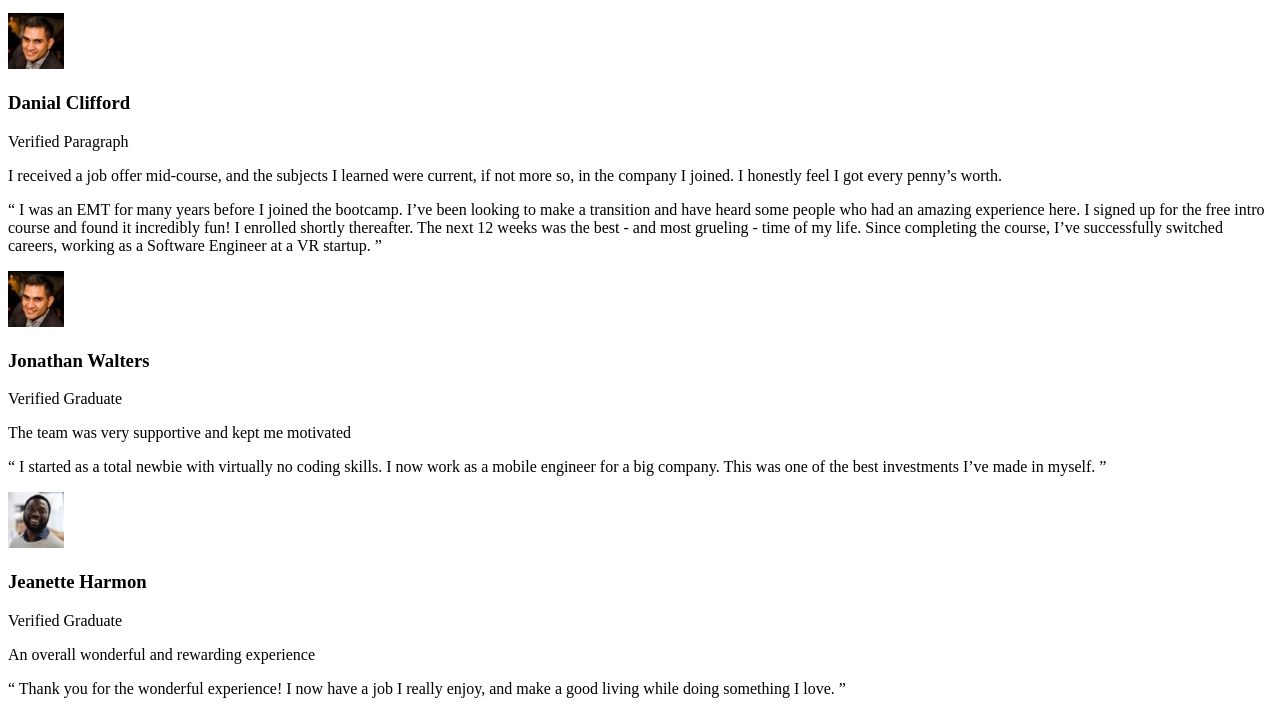
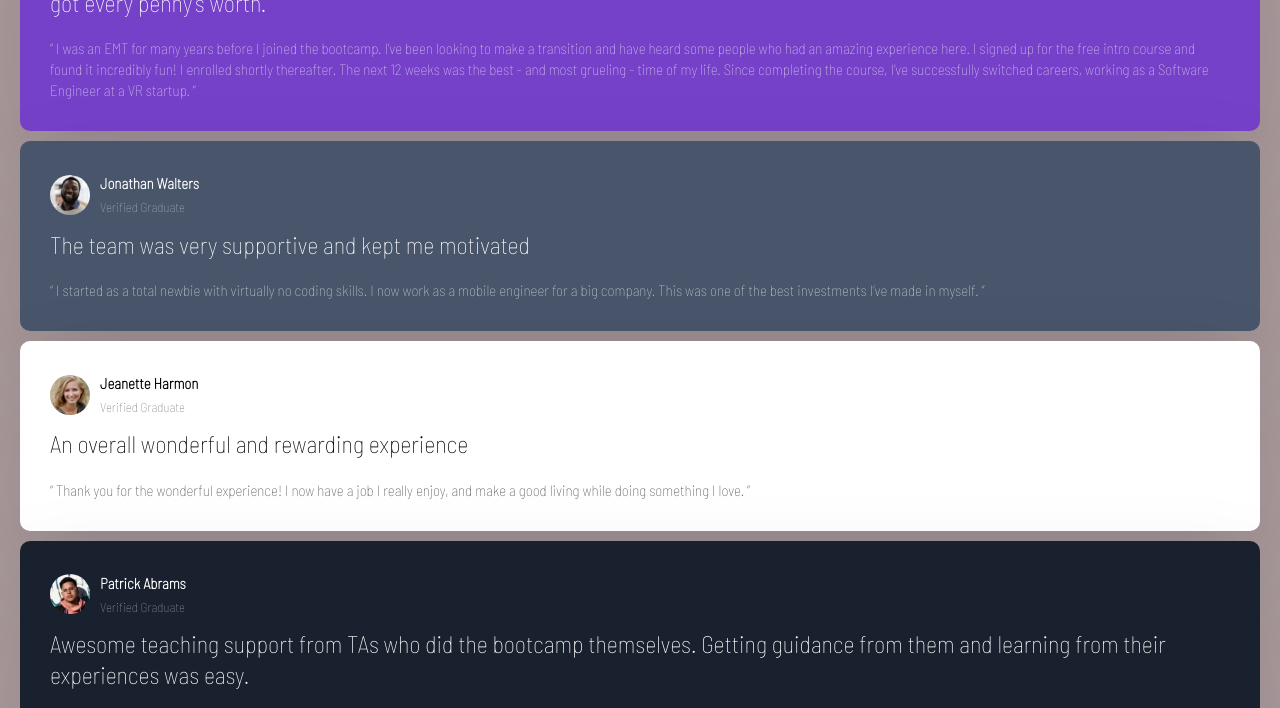
Before and after one commit to fathima-farhath/learning_grid, a plain HTML site: page testimonials-grid-section-main/index.html in a window 1280 px wide. Shown: the part 252-960 px from the top of the page. Drawn offline with Linux system fonts and the light colour scheme.

Commit message:
styled each div's in the index.html.

```diff
--- a/testimonials-grid-section-main/index.html
+++ b/testimonials-grid-section-main/index.html
@@ -5,9 +5,11 @@
   <meta name="viewport" content="width=device-width, initial-scale=1.0"> <!-- displays site properly based on user's device -->
 
   <link rel="icon" type="image/png" sizes="32x32" href="./images/favicon-32x32.png">
-
+  <link rel="stylesheet" href="style.css">
   <title>Frontend Mentor | [Challenge Name Here]</title>
-
+  <link rel="preconnect" href="https://fonts.googleapis.com">
+  <link rel="preconnect" href="https://fonts.gstatic.com" crossorigin>
+  <link href="https://fonts.googleapis.com/css2?family=Barlow+Semi+Condensed:wght@100&display=swap" rel="stylesheet">
   <!-- Feel free to remove these styles or customise in your own stylesheet 👍 -->
   <style>
     .attribution { font-size: 11px; text-align: center; }
@@ -16,7 +18,7 @@
 </head>
 <body>
  <div class="testimonials">
-  <div class="card car__bg-purple">
+  <div class="card card__bg-purple">
     <header class="card__header">
       <img src="images/image-daniel.jpg" alt="" class="card__img">
       <div>
@@ -38,31 +40,9 @@
 
     </p>
   </div>
-  <div class="card car__bg-purple">
+  <div class="card card__bg-grey">
     <header class="card__header">
-      <img src="images/image-daniel.jpg" alt="" class="card__img">
-      <div>
-        <h3>Danial Clifford</h3>
-        <p>Verified Paragraph</p>
-      </div>
-    </header>
-    <p class="card__lead">
-      I received a job offer mid-course, and the subjects I learned were current, if not more so,
-  in the company I joined. I honestly feel I got every penny’s worth.
-
-    </p>
-    <p class="card__quote">
-      “ I was an EMT for many years before I joined the bootcamp. I’ve been looking to make a
-  transition and have heard some people who had an amazing experience here. I signed up
-  for the free intro course and found it incredibly fun! I enrolled shortly thereafter.
-  The next 12 weeks was the best - and most grueling - time of my life. Since completing
-  the course, I’ve successfully switched careers, working as a Software Engineer at a VR startup. ”
-
-    </p>
-  </div>
-  <div class="card car__bg-purple">
-    <header class="card__header">
-      <img src="images/image-daniel.jpg" alt="" class="card__img">
+      <img src="images/image-jonathan.jpg" alt="" class="card__img">
       <div>
         <h3>Jonathan Walters</h3>
         <p>Verified Graduate</p>
@@ -75,11 +55,11 @@
     <p class="card__quote">
       “ I started as a total newbie with virtually no coding skills. I now work as a mobile engineer
       for a big company. This was one of the best investments I’ve made in myself. ”
-
     </p>
-  </div><div class="card car__bg-purple">
+  </div>
+  <div class="card ">
     <header class="card__header">
-      <img src="images/image-jonathan.jpg" alt="" class="card__img">
+      <img src="images/image-jeanette.jpg" alt="" class="card__img">
       <div>
         <h3> Jeanette Harmon</h3>
         <p>Verified Graduate</p>
@@ -94,9 +74,9 @@
       while doing something I love. ”
     </p>
   </div>
-  <div class="card car__bg-purple">
+  <div class="card card__bg-black">
     <header class="card__header">
-      <img src="images/image-jeanette.jpg" alt="" class="card__img">
+      <img src="images/image-patrick.jpg" alt="" class="card__img">
       <div>
         <h3>Patrick Abrams</h3>
         <p>  Verified Graduate</p>
@@ -113,9 +93,9 @@
   an incredible community of smart and amazing people. ”
 </p>
   </div>
-  <div class="card car__bg-purple">
+  <div class="card ">
     <header class="card__header">
-      <img src="images/image-patrick.jpg" alt="" class="card__img">
+      <img src="images/image-kira.jpg" alt="" class="card__img">
       <div>
         <h3> Kira Whittle</h3>
         <p>  Verified Graduate</p>
@@ -136,7 +116,7 @@
   </div>
  </div>
 <footer>
-  <h3>Project from <a href="https://www.frontendmentor.io/challenges/testimonials-grid-section-Nnw6J7Un7"></a></h3>
+  <h3>Project from <a href="https://www.frontendmentor.io/challenges/testimonials-grid-section-Nnw6J7Un7">Frontend Mentor</a></h3>
 </footer>
 </body>
 </html>
--- a/testimonials-grid-section-main/style.css
+++ b/testimonials-grid-section-main/style.css
@@ -0,0 +1,71 @@
+
+*{
+    padding: 0;
+    margin: 0;
+    box-sizing: border-box;
+}
+body{
+    background: #ac9c9c;
+    font-family: 'Barlow Semi Condensed',sans-serif;
+    line-height: 1.7;
+    font-size: 13px;
+}
+.testimonials{
+    max-width: 1440px;
+    margin: 100px auto;
+    padding: 20px;
+}
+.card{
+    background-color: #fff;
+    border-radius: 10px;
+    padding: 30px;
+    margin-bottom: 10px;
+    box-shadow: rgba(17,12,46,0.15) 0px 48px 100px 0px;
+}
+.card__header{
+    display: flex;
+    align-items: center;
+    margin-bottom: 10px;
+}
+.card__header h3{
+    font-size: 15px;
+}
+.card__header p{
+    opacity: 50%;
+}
+.card__img{
+    width: 40px;
+    height: 40px;
+    border-radius: 50%;
+    margin-right: 10px;
+}
+.card__lead{
+    font-size: 1.5rem;
+    font-weight: 500;
+    line-height: 1.3;
+    margin-bottom: 20px;
+}
+.card__quote{
+    font-size: 15px;
+    font-weight: 500;
+    line-height: 1.4;
+    opacity: 70%;
+}
+.card__bg-purple{
+    background: hsl(263, 55%, 52%);
+    color: #fff;
+    background-image: url(images/bg-pattern-quotation.svg);
+    background-repeat: no-repeat;
+    background-position: top 10px right 100px;
+}
+.card__bg-grey{
+    background:hsl(217, 19%, 35%) ;
+    color: #fff;
+}
+.card__bg-black{
+    background:hsl(219, 29%, 14%);
+    color: #fff;
+}
+footer{
+    text-align: center;
+}
```
